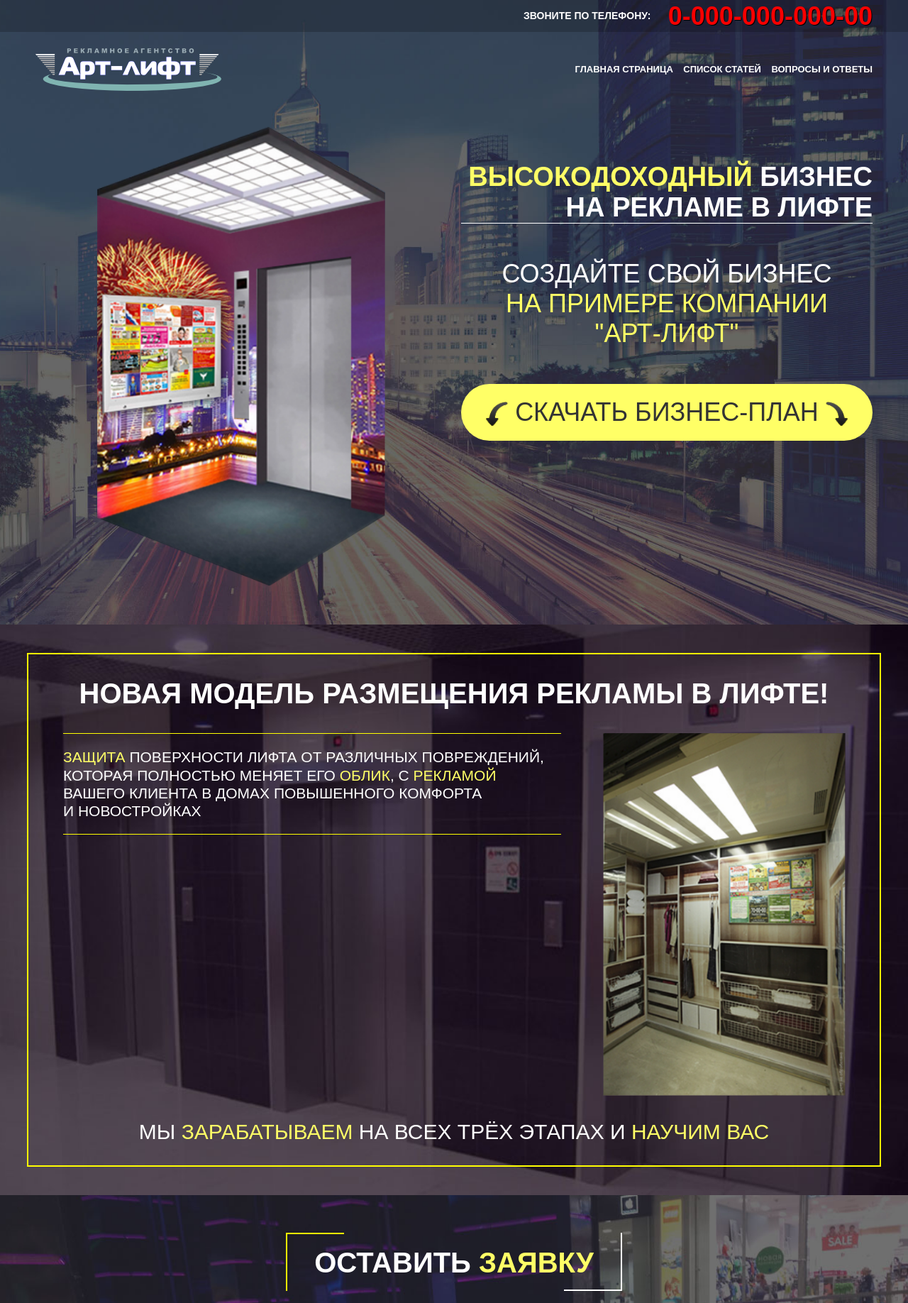
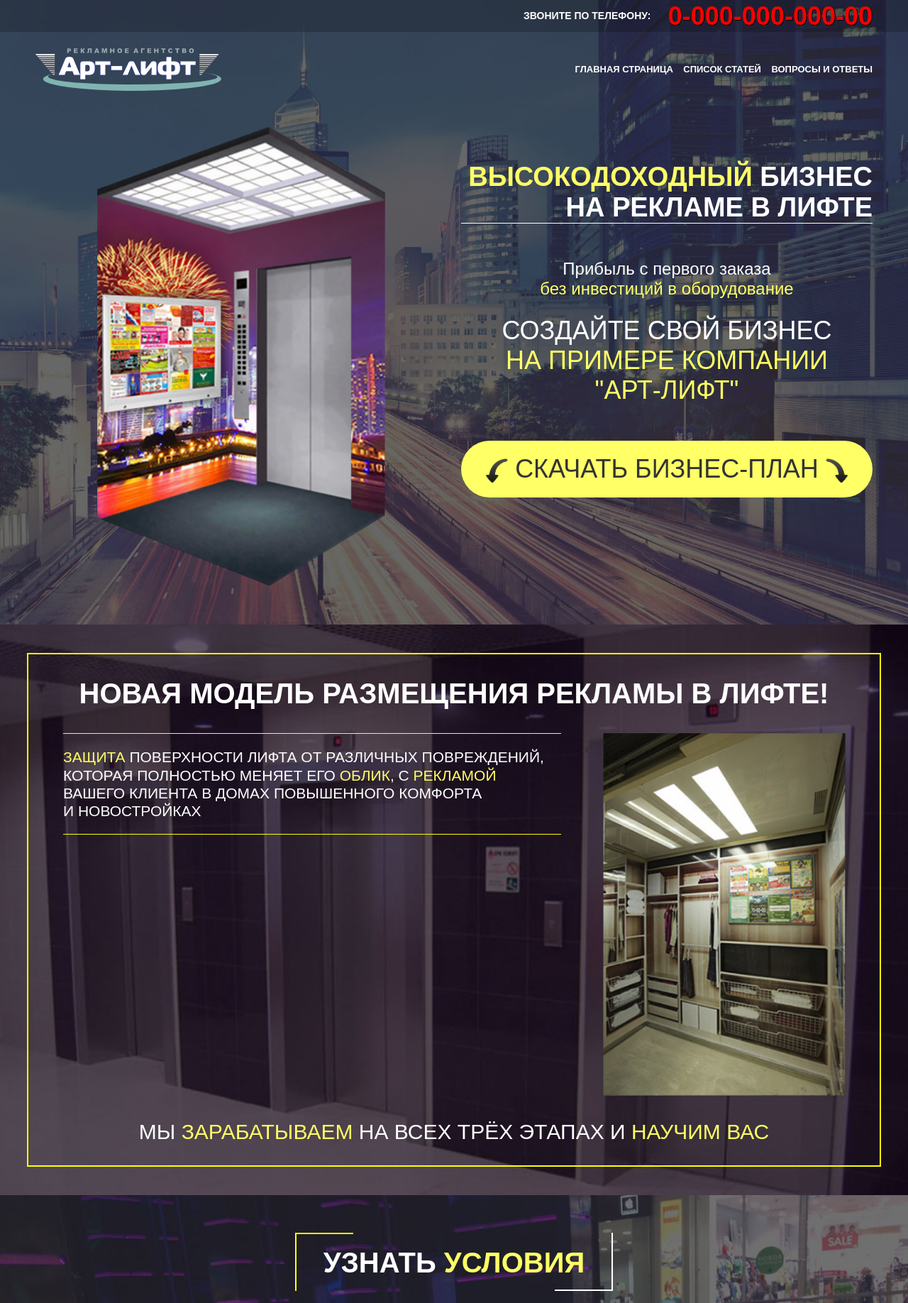
Before and after one commit to od-5/elite, a Django app: page /franchise/ in a window 1280 px wide. Shown: the top 1836 px of the page at 71% size. Run offline with Django 3.2, Linux system fonts and the light colour scheme; data comes from the database, SQL or seed files in the repository; data that the repository does not hold is empty; some libraries are stand-ins or nearby versions.

Commit message:
fix franchise.html

```diff
--- a/static/css/__includes/franchise.css
+++ b/static/css/__includes/franchise.css
@@ -14,6 +14,10 @@
   font-size: 36px;
   margin-top: 0;
   margin-bottom: 50px;
+}
+.franchise__desc_title {
+  color: #fff;
+  font-size: 24px;
 }
 .franchise__img {
   width: 70%;
--- a/static/css/__includes/franchise.less
+++ b/static/css/__includes/franchise.less
@@ -15,6 +15,10 @@
     font-size: 36px;
     margin-top: 0;
     margin-bottom: 50px;
+    &_title {
+      color: #fff;
+      font-size: 24px;
+    }
   }
   &__img {
     width: 70%;
--- a/static/css/style.css
+++ b/static/css/style.css
@@ -2578,6 +2578,10 @@
   margin-top: 0;
   margin-bottom: 50px;
 }
+.franchise__desc_title {
+  color: #fff;
+  font-size: 24px;
+}
 .franchise__img {
   width: 70%;
 }
--- a/templates/__includes/form_main.html
+++ b/templates/__includes/form_main.html
@@ -3,6 +3,10 @@
     {{ form.name|attr:'placeholder:Ваше имя'|add_class:'input' }}
     {{ form.phone|attr:'placeholder:Ваш телефон'|add_class:'input' }}
     {{ form.email|attr:'placeholder:Ваш e-mail'|add_class:'input' }}
+  {% if franchise_form %}
+    {{ form.comment|add_class:'hide' }}
+  {% else %}
     {{ form.comment|attr:'placeholder:Текст вопроса'|add_class:'input' }}
+  {% endif %}
     <input type="submit" value="Отправить" class="button">
 </form>
--- a/templates/franchise.html
+++ b/templates/franchise.html
@@ -34,6 +34,8 @@
       <h1 class="franchise__title franchise__title_bb text-right">
         <span class="yellow">Высокодоходный</span> бизнес на рекламе в лифте
       </h1>
+
+      <p class="franchise__desc_title text-center">Прибыль с первого заказа <br><span class="yellow">без инвестиций в оборудование</span></p>
       <p class="franchise__desc text-center">Создайте свой бизнес <br><span class="yellow">на примере компании <br> "Арт-лифт"</span></p>
       <a href="#bp-modal-download" class="js-modal-bp-download-btn franchise__button">
         <img src="{{ STATIC_URL }}img/btn_left.png" alt="">Скачать бизнес-план<img src="{{ STATIC_URL }}img/btn_right.png" alt="">
@@ -81,12 +83,14 @@
       <div class="grid_12 text-center">
         <h2 class="franchise__title franchise-second__title">
           <span class="franchise-second__title_left"></span>
-          Оставить <span class="yellow">заявку</span>
+          Узнать <span class="yellow">условия</span>
           <span class="franchise-second__title_right"></span>
         </h2>
       </div>
       <div class="grid_12 text-center">
+      {% with franchise_form=True %}
         {% include '__includes/form_main.html'  with class='js-main-ticket-form' %}
+      {% endwith %}
 {#        <ul class="franchise-second-list">#}
 {#        {% for item in block2 %}#}
 {#          <li class="franchise-second-list-item">#}
```
